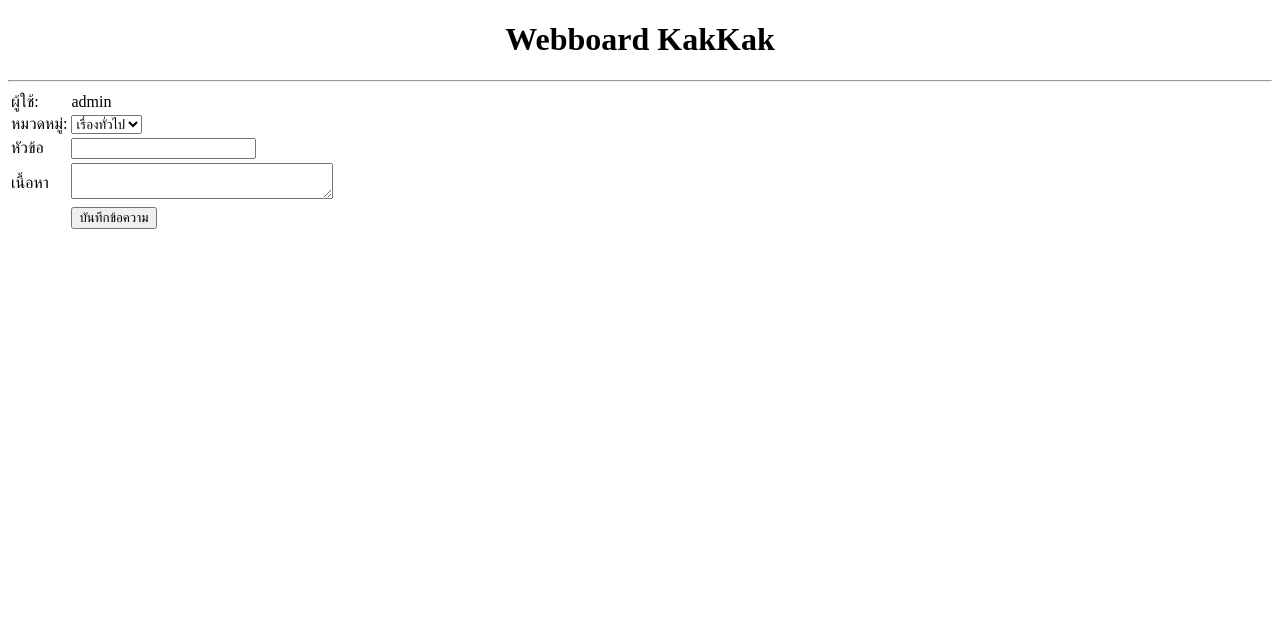
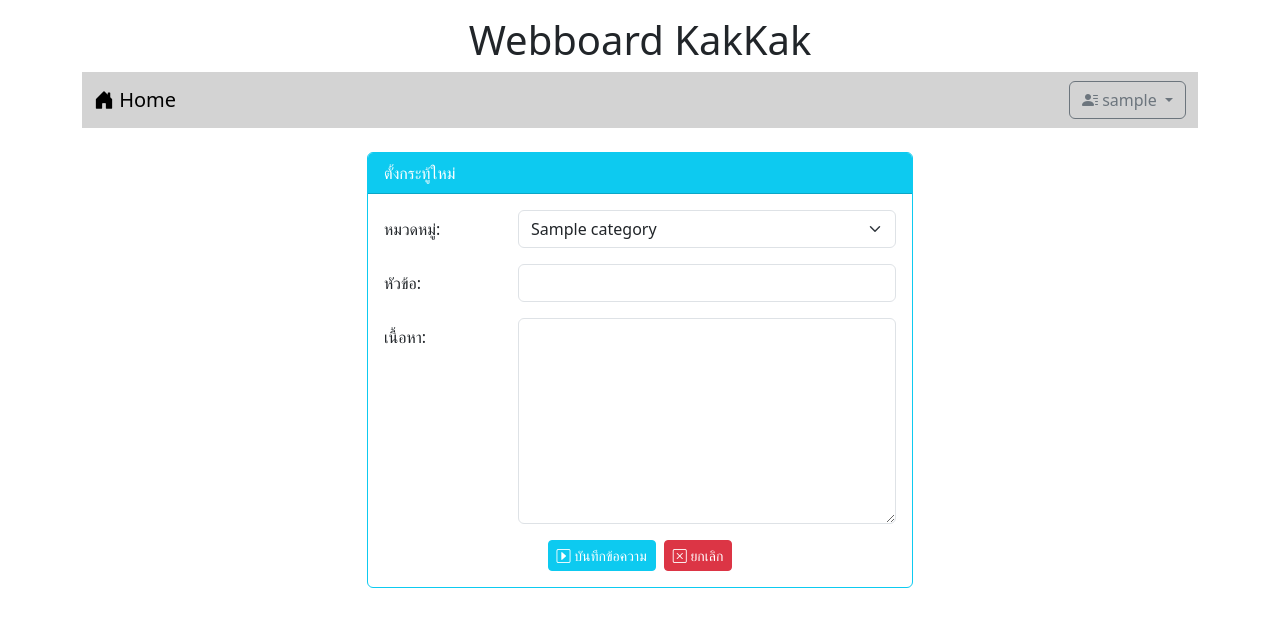
Before and after one commit to phollakrit/Webboard_ECT_Fri, a PHP site: page /newpost.php in a window 1280 px wide. Shown: the top 627 px of the page. Run offline with PHP 8.4, Linux system fonts and the light colour scheme; the visitor is signed in with stand-in values (Sample User, id 1); tables that the repository leaves empty hold one stand-in row (values such as "Sample post").

Commit message:
Work9 Finished
Work9 Finished

```diff
--- a/newpost.php
+++ b/newpost.php
@@ -1,33 +1,73 @@
 <?php
     session_start();
-if(!isset($_SESSION['id'])){
+    if(!isset($_SESSION["id"])){
         header("location:index.php");
         die();
     }
 ?>
 <!DOCTYPE html>
-<html lang="en">
+<html>
 <head>
 <meta charset="UTF-8">
     <meta name="viewport" content="width=device-width, initial-scale=1.0">
+    <link rel="stylesheet" href="bootstrap-5.3.2-dist/css/bootstrap.min.css">
+    <script src="bootstrap-5.3.2-dist/js/bootstrap.bundle.min.js"></script>
+    <link rel="stylesheet" href="https://cdn.jsdelivr.net/npm/bootstrap-icons@1.11.3/font/bootstrap-icons.min.css">
     <title>Newpost</title>
 </head>
 <body>
-    <h1 style="text-align: center;">Webboard KakKak</h1>
-    <hr>
-    <form>
-        <table>
-            <tr><td>ผู้ใช้:</td><td><?php echo $_SESSION['username'] ?></td></tr>
-            <tr><td>หมวดหมู่:</td><td>
-                <select name="category">
-                    <option value="general">เรื่องทั่วไป</option>
-                    <option value="study">เรื่องเรียน</option>
+    <div class="container-lg">
+        <h1 style="text-align: center;" class="mt-3">Webboard KakKak</h1>
+        <?php include "nav.php" ?>
+        <div class="row mt-4">
+            <div class="col-lg-3 col-md-2 col-sm-1"></div>
+            <div class="col-lg-6 col-md-8 col-sm-10">
+                <div class="card border-info">
+                    <div class="card-header bg-info text-white">ตั้งกระทู้ใหม่</div>
+                    <div class="card-body">
+                        <form action="newpost_save.php" method="post">
+                            <div class="row">
+                                <label class="col-lg-3 col-form-label">หมวดหมู่:</label>
+                                <div class="col-lg-9">
+                                    <select name="category" class="form-select">
+                                        <?php
+                                            $conn=new PDO("mysql:host=localhost;dbname=webboard;charset=utf8","root","");
+                                            $sql="SELECT * FROM category";
+                                            foreach($conn->query($sql) as $row){
+                                                echo "<option value=$row[id]>$row[name]</option>";
+                                            }
+                                            $conn=null;
+                                        ?>
                                     </select>
-            </td></tr>
-            <tr><td>หัวข้อ</td><td><input type="text"></td></tr>
-            <tr><td>เนื้อหา</td></td><td><textarea cols="30" rows="2"></textarea></td></tr>
-            <tr><td></td><td><input type="submit" value="บันทึกข้อความ"></td></tr>
-        </table>
+                                </div>
+                            </div>
+                            <div class="row mt-3">
+                                <label class="col-lg-3 col-form-label">หัวข้อ:</label>
+                                <div class="col-lg-9">
+                                    <input type="text" name="topic" class="form-control" required>
+                                </div>
+                            </div>
+                            <div class="row mt-3">
+                                <label class="col-lg-3 col-form-label">เนื้อหา:</label>
+                                <div class="col-lg-9">
+                                    <textarea name="comment" rows="8" class="form-control" required></textarea>
+                                </div>
+                            </div>
+                            <div class="row mt-3">
+                                <div class="col-lg-12 d-flex justify-content-center">
+                                <button type="submit" class="btn btn-info btn-sm text-white me-2">
+                                    <i class="bi bi-caret-right-square"></i> บันทึกข้อความ</button>
+                                <button type="reset" class="btn btn-danger btn-sm"><i class="bi bi-x-square"></i> ยกเลิก</button>
+                                </div>
+                            </div>
                         </form>
+                    </div>
+                </div>
+            </div>
+            <div class="col-lg-3 col-md-2 col-sm-1"></div>
+        </div>
+    </div>
+    <br>
+
 </body>
 </html>
```
Also changed, not shown: index.php (+26 -20 lines), newpost_save.php (added, +16 -0 lines), register.php (+13 -1 lines), register_save.php (+10 -7 lines), verify.php (+14 -35 lines). Lines whose indentation alone changed are shown as unchanged.
